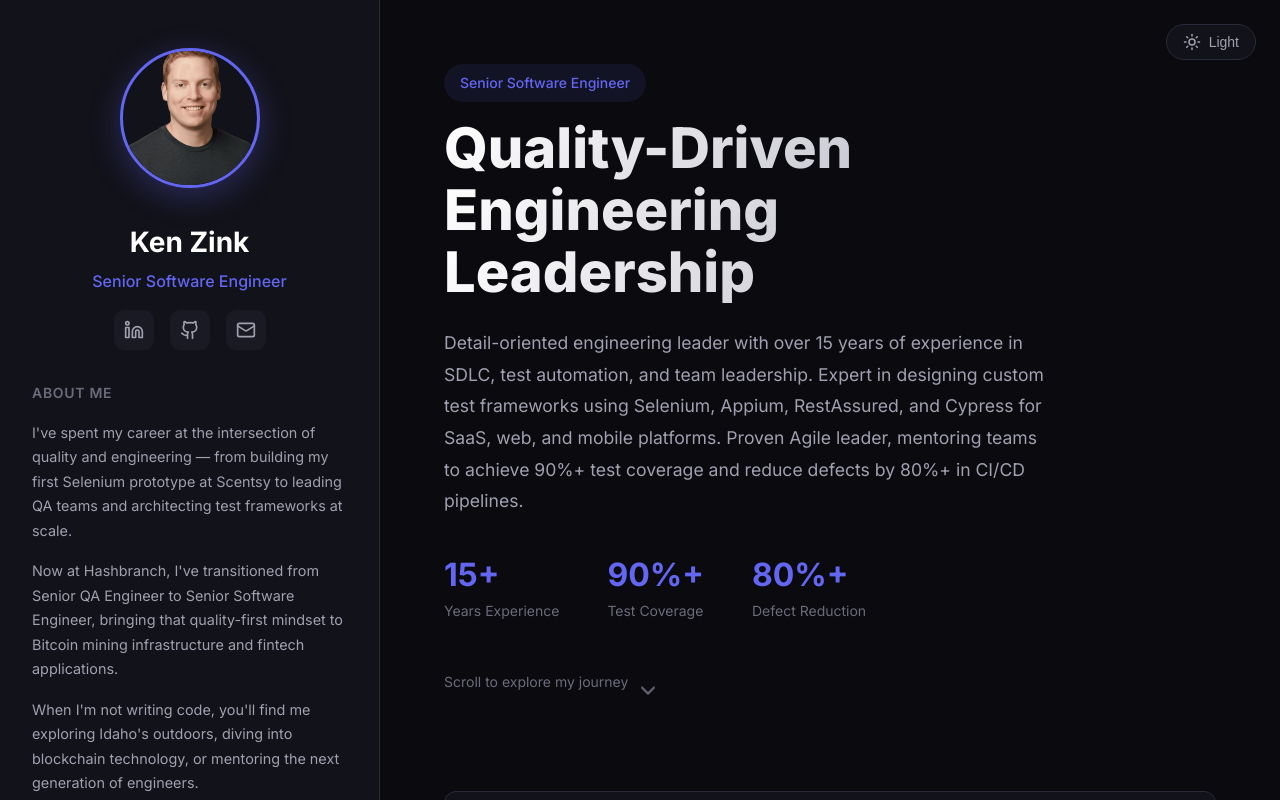
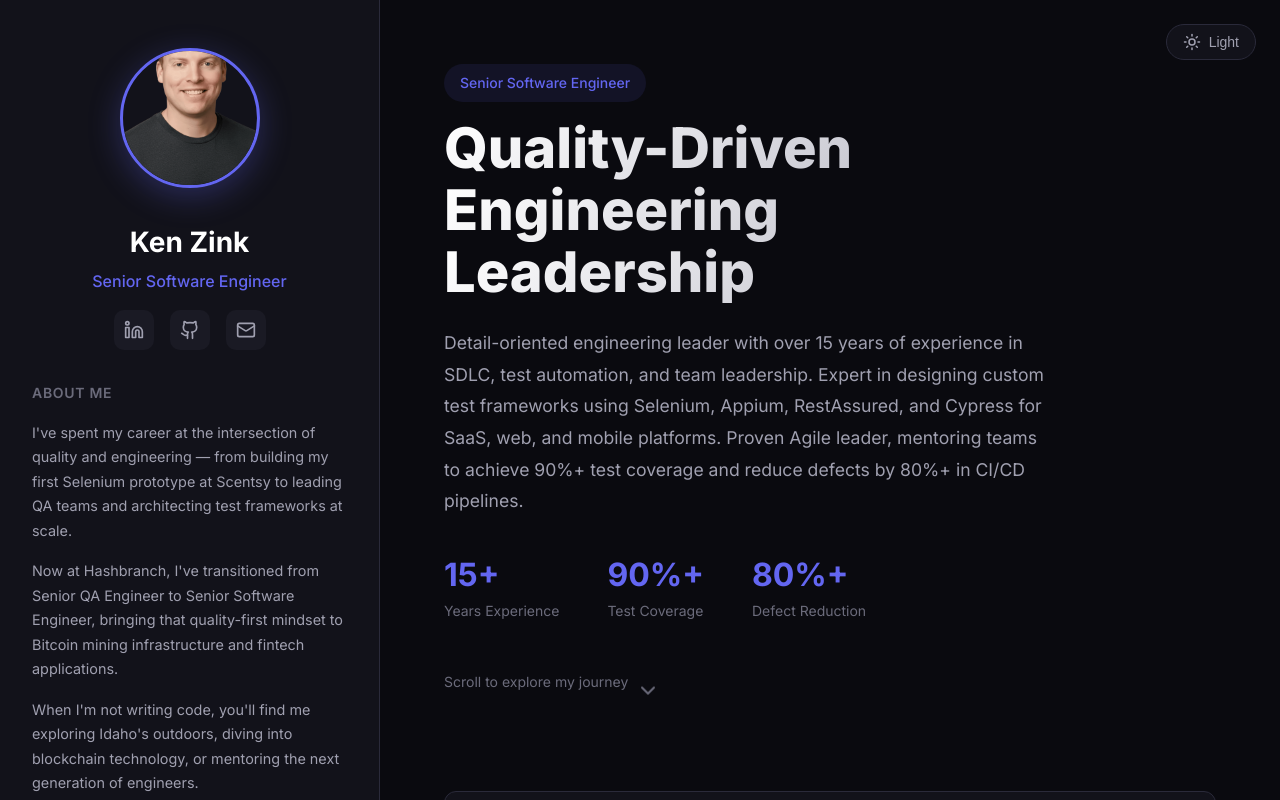
Before and after one commit to Morpheis/portfolio, a React (Vite) app: page / in a window 1280 px wide. Shown: the top 800 px of the page. Built offline with nearby package versions, Linux system fonts and the light colour scheme.

Commit message:
fix: fine-tune profile picture position — ~1px above hair
Increased scale to 1.28 and added translateY(-21px) to position the
photo so just a pixel of background is visible above the hairline.

```diff
--- a/src/App.css
+++ b/src/App.css
@@ -111,7 +111,7 @@ body {
   width: 100%;
   height: 100%;
   object-fit: cover;
-  transform: scale(1.08);
+  transform: scale(1.28) translateY(-21px);
   transform-origin: center top;
 }
 
```
